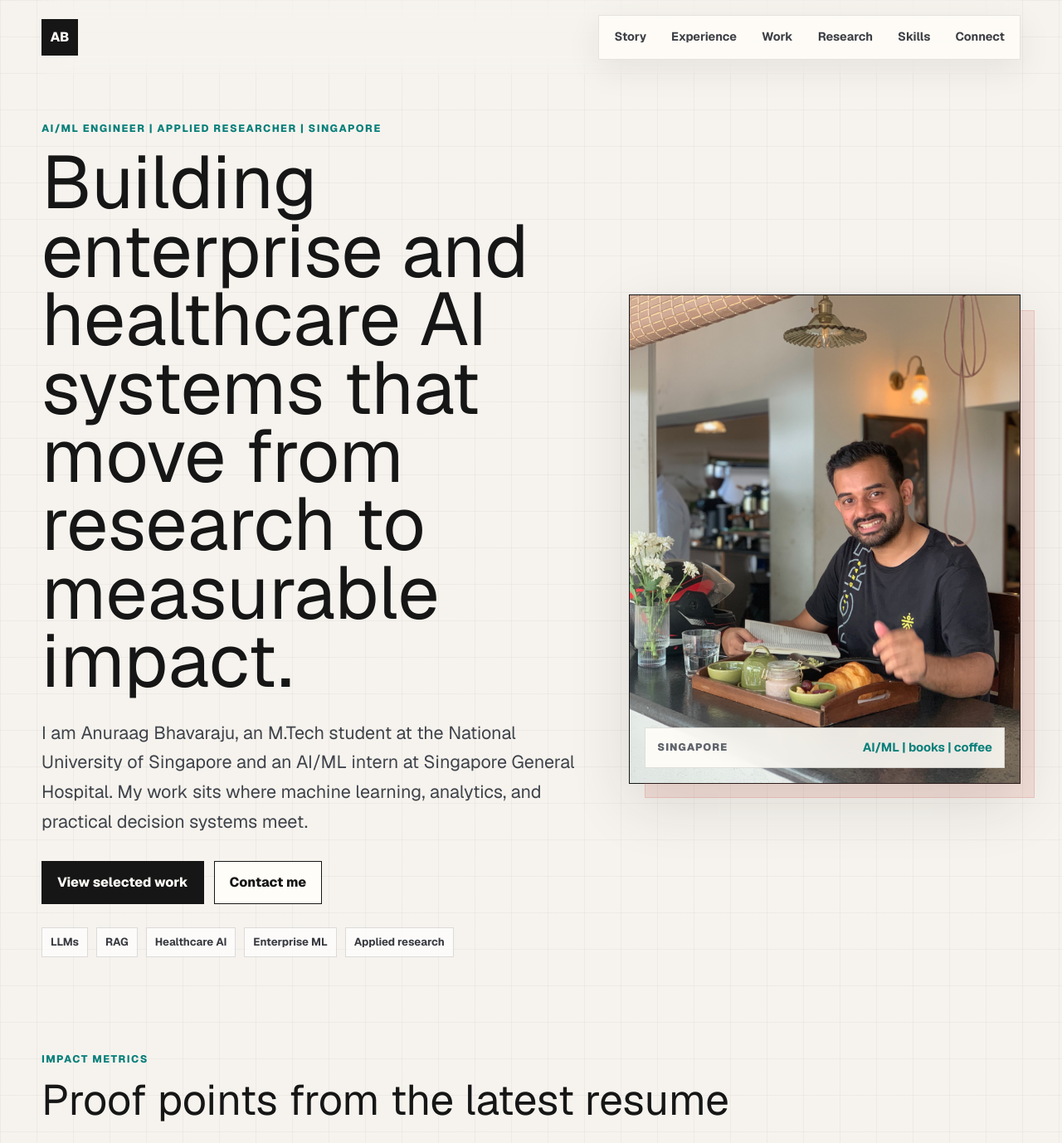
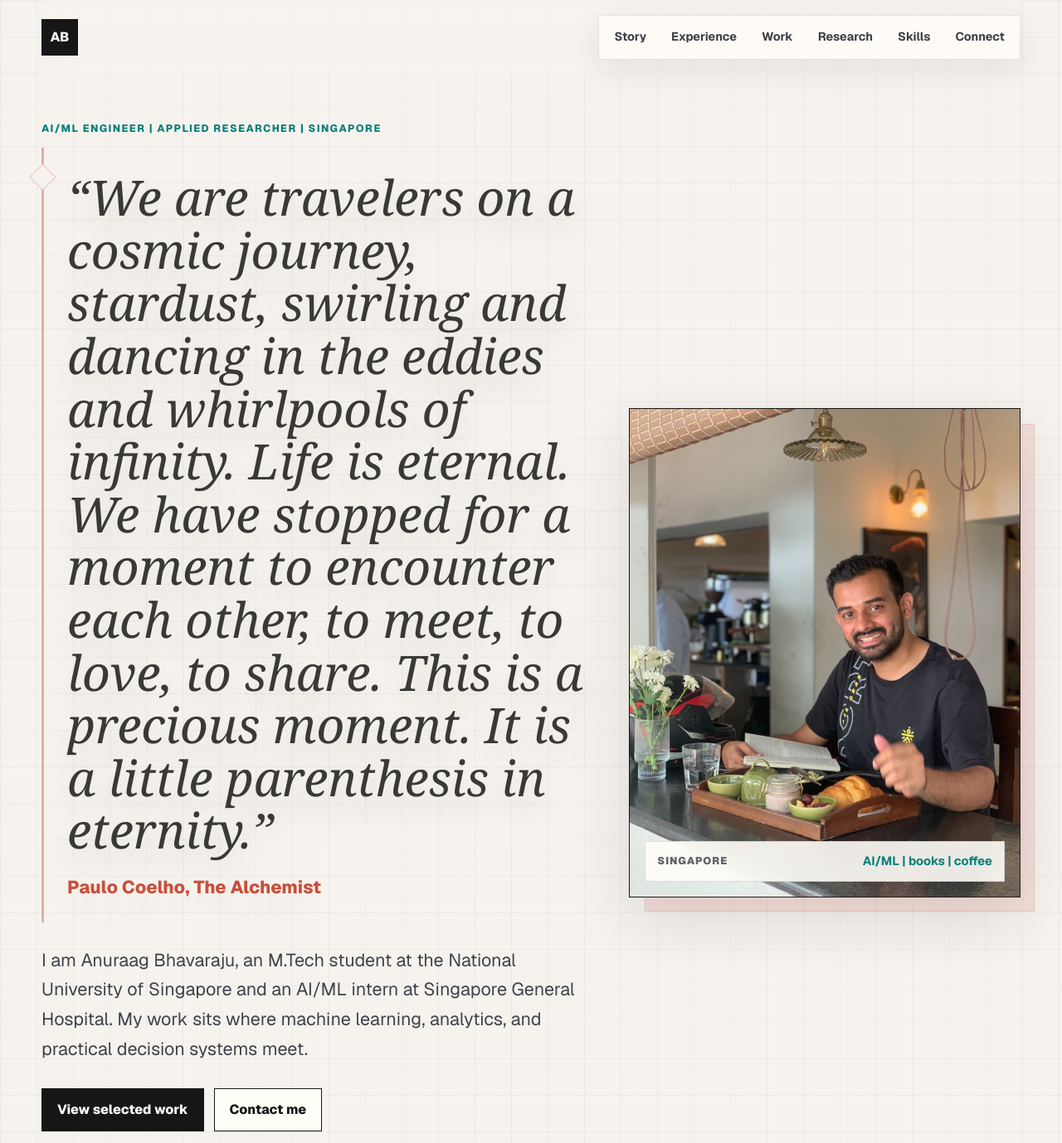
Before and after one commit to anuraagbhavaraju/anuraagbhavaraju.github.io, a Next.js app: page / in a window 1280 px wide. Shown: the top 1378 px of the page at 83% size. Built offline with nearby package versions, Linux system fonts and the light colour scheme.

Commit message:
Replace hero headline with quote

```diff
--- a/app/globals.css
+++ b/app/globals.css
@@ -155,6 +155,63 @@ h3 {
   font-size: 1.12rem;
   line-height: 1.2;
   letter-spacing: 0;
+}
+
+.sr-only {
+  position: absolute;
+  width: 1px;
+  height: 1px;
+  padding: 0;
+  margin: -1px;
+  overflow: hidden;
+  clip: rect(0, 0, 0, 0);
+  white-space: nowrap;
+  border: 0;
+}
+
+.hero-quote {
+  position: relative;
+  display: block;
+  max-width: 860px;
+  margin: 0;
+  padding: 28px 0 30px 28px;
+  border: 0;
+  border-left: 3px solid rgba(201, 79, 61, 0.42);
+  background: transparent;
+  color: rgba(22, 22, 22, 0.84);
+  font-family: Georgia, "Times New Roman", serif;
+  font-style: italic;
+  font-weight: 400;
+  text-shadow: 0 18px 44px rgba(33, 28, 23, 0.14);
+}
+
+.hero-quote::before {
+  content: "";
+  position: absolute;
+  left: -13px;
+  top: 24px;
+  width: 23px;
+  height: 23px;
+  border: 1px solid rgba(201, 79, 61, 0.28);
+  background: var(--background);
+  transform: rotate(45deg);
+}
+
+.hero-quote p {
+  margin: 0;
+  font-size: clamp(2.15rem, 4.6vw, 5rem);
+  line-height: 1.08;
+  letter-spacing: 0;
+}
+
+.hero-quote cite {
+  display: block;
+  margin-top: 24px;
+  color: var(--coral);
+  font-family: var(--font-geist-sans), Arial, Helvetica, sans-serif;
+  font-size: clamp(1rem, 1.8vw, 1.35rem);
+  font-style: normal;
+  font-weight: 750;
 }
 
 .hero-lede {
--- a/app/page.tsx
+++ b/app/page.tsx
@@ -237,7 +237,16 @@ export default function Home() {
       <section id="top" className="hero-section">
         <div className="hero-copy">
           <p className="eyebrow">AI/ML engineer | Applied researcher | Singapore</p>
-          <h1>Building enterprise and healthcare AI systems that move from research to measurable impact.</h1>
+          <h1 className="sr-only">Anuraag Bhavaraju - AI/ML engineer and applied researcher</h1>
+          <blockquote className="hero-quote">
+            <p>
+              &ldquo;We are travelers on a cosmic journey, stardust, swirling and dancing in the
+              eddies and whirlpools of infinity. Life is eternal. We have stopped for a moment
+              to encounter each other, to meet, to love, to share. This is a precious moment. It
+              is a little parenthesis in eternity.&rdquo;
+            </p>
+            <cite>Paulo Coelho, The Alchemist</cite>
+          </blockquote>
           <p className="hero-lede">
             I am Anuraag Bhavaraju, an M.Tech student at the National University of Singapore and an AI/ML
             intern at Singapore General Hospital. My work sits where machine learning, analytics, and
```
Also changed, not shown: 1 other file (tests, documents, lock files or other folders).
